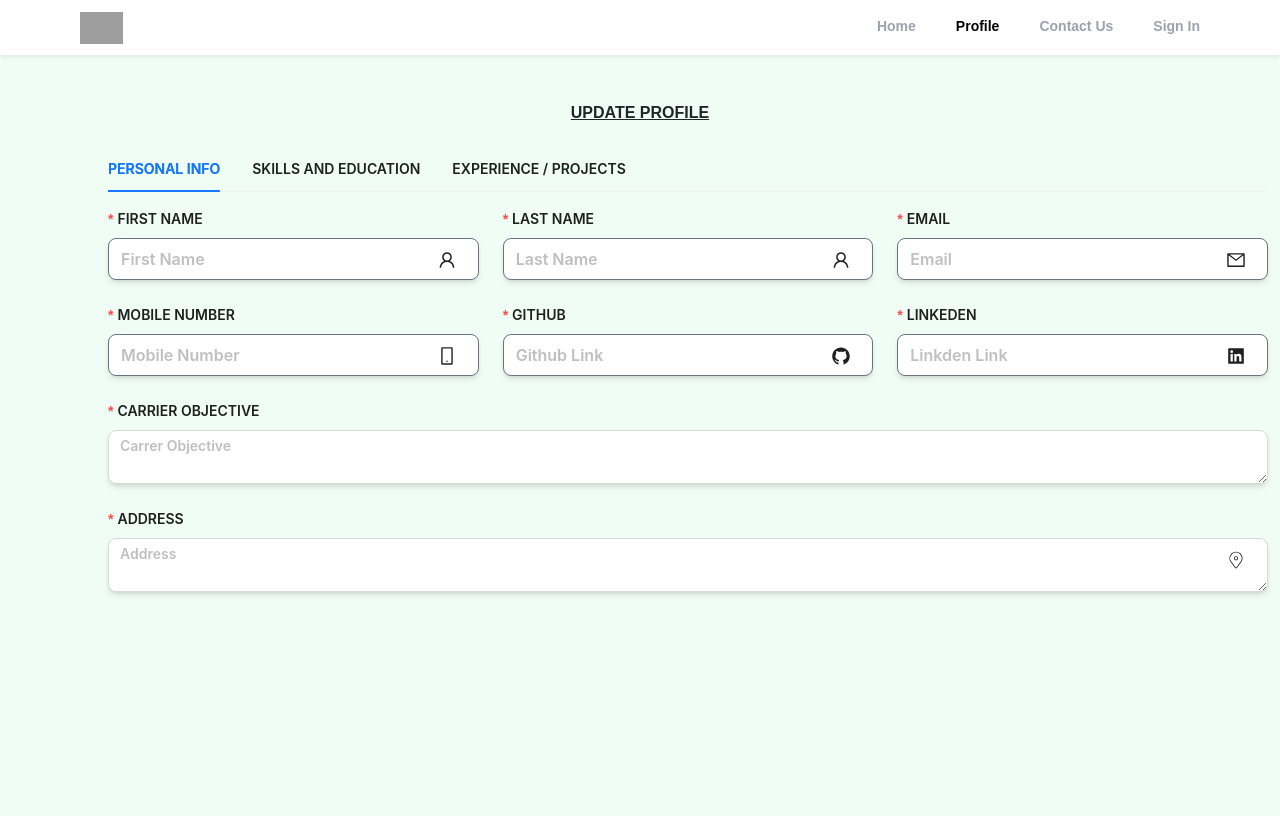
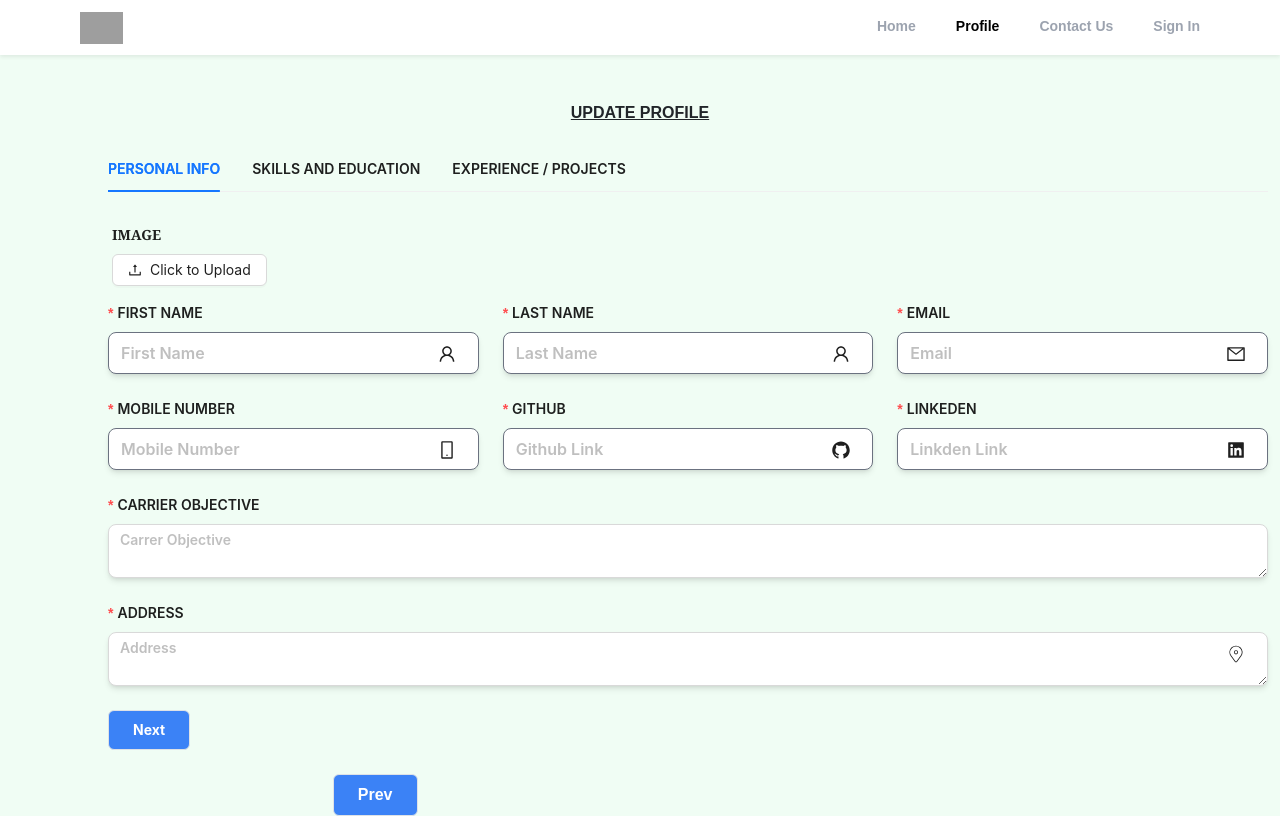
Before and after one commit to trdxDeepu/Resume_builder-Firebase, a React (Vite) app: page /profile in a window 1280 px wide. Built offline with nearby package versions, Linux system fonts and the light colour scheme; no server answers; sample sign-in values are in the browser's storage; grey boxes are pictures that could not be loaded.

Commit message:
added private route to our profile page and using hooks to make it happen

```diff
--- a/src/App.jsx
+++ b/src/App.jsx
@@ -9,21 +9,24 @@ import ContactUs from "./Pages/ContactUs";
 import Profile from "./Pages/Profile";
 import "react-toastify/dist/ReactToastify.css";
 import { ToastContainer } from "react-toastify";
-import 'bootstrap/dist/css/bootstrap.min.css';
-import 'antd/dist/reset.css';
+import "bootstrap/dist/css/bootstrap.min.css";
+import "antd/dist/reset.css";
+import PrivateRoute from "./Components/PrivateRoute";
 
 function App() {
   return (
     <div className="App">
       <BrowserRouter>
-
         <Header />
         <Routes>
           <Route path="/" element={<Home />} />
+          <Route path="/profile" element={<PrivateRoute />}>
+            <Route path="/profile" element={<Profile />} />
+          </Route>
           <Route path="/sign" element={<SignIn />} />
           <Route path="/signup" element={<Signup />} />
           <Route path="/contact" element={<ContactUs />} />
-          <Route path="/profile" element={<Profile />} />
+
           <Route path="/forgot" element={<ForgotPassword />} />
         </Routes>
       </BrowserRouter>
--- a/src/Components/Personal.jsx
+++ b/src/Components/Personal.jsx
@@ -1,4 +1,5 @@
 import React from "react";
+import { useState } from 'react';
 import { Form } from "antd";
 import { Input } from "antd";
 import { AiFillGithub ,
@@ -8,15 +9,46 @@ import { AiFillGithub ,
    AiOutlineUser
   }
 from "react-icons/ai";
+import { toast } from "react-toastify";
+import { UploadOutlined } from '@ant-design/icons';
+import { Button, message, Upload } from 'antd';
+import {CiLocationOn} from 'react-icons/ci'
 
-import {CiLocationOn} from 'react-icons/ci'
 
 const { TextArea } = Input;
 
 const Personal = () => {
+
+
+
+  const props = {
+    name: 'file',
+    accept:".png, .jpeg, ",
+    action: '',
+        headers: {
+      authorization: 'authorization-text',
+    },
+    onChange(info) {
+      if (info.file.status !== 'uploading') {
+        console.log(info.file, info.fileList);
+      }
+      if (info.file.status === 'done') {
+      toast.success(`${info.file.name} file uploaded successfully`);
+      } else if (info.file.status === 'error') {
+        toast.error(`${info.file.name} file upload failed.`);
+      }
+    },
+  };
+
   return (
-    <div >
+    <div>
       <div className="row ">
+        <div className="m-2 p-2" >
+        <p className="mb-2  font-serif" >Image</p>
+        <Upload {...props}>
+    <Button icon={<UploadOutlined />}>Click to Upload</Button>
+  </Upload>
+  </div>
         <div className="col-md-4">
           <Form.Item
             name="firstName"
--- /dev/null
+++ b/src/Components/PrivateRoute.jsx
@@ -0,0 +1,21 @@
+import React from 'react'
+import { Navigate, Outlet } from 'react-router-dom';
+import {UseAuthState} from '../Hooks/UseAuthState'
+
+
+
+
+const PrivateRoute = () => {
+
+    const {loggedIn , loading} = UseAuthState();
+
+    if(loading) {
+        return <p>loading...</p>
+    }
+
+    return loggedIn ? <Outlet /> : <Navigate to ="/sign" />
+
+
+}
+
+export default PrivateRoute
--- a/src/Components/SkillsAndEducation.jsx
+++ b/src/Components/SkillsAndEducation.jsx
@@ -64,7 +64,7 @@ function SkillsEducation() {
                 onClick={() => add()}
                 block
                 icon={<PlusOutlined />}
-                className="bg-white  text-black "
+
               >
                 Add Education
               </Button>
@@ -113,7 +113,7 @@ function SkillsEducation() {
             <Form.Item >
               <Button
                 type="dashed"
-                className="bg-white  text-black "
+
                 onClick={() => add()}
                 block
                 icon={<PlusOutlined />}
--- /dev/null
+++ b/src/Hooks/UseAuthState.jsx
@@ -0,0 +1,22 @@
+import { getAuth, onAuthStateChanged } from "firebase/auth";
+import { useEffect, useState } from "react";
+
+export const UseAuthState = () => {
+  const [loggedIn, setLoggedIn] = useState(false);
+  const [loading, setLoading] = useState(true);
+
+  useEffect(() => {
+    const auth = getAuth();
+    onAuthStateChanged(auth, (user) => {
+      if (user) {
+        setLoggedIn(true);
+      }
+      setLoading(false);
+    });
+  }, []);
+
+  return {
+    loggedIn,
+    loading,
+  };
+};
--- a/src/Pages/Profile.jsx
+++ b/src/Pages/Profile.jsx
@@ -1,14 +1,24 @@
-import React from "react";
+import React,{useState} from "react";
 import { Form } from "antd";
-import { Tabs } from "antd";
+import { Tabs } from "antd"
 import Personal from "../Components/Personal";
 import SkillsEducation from "../Components/SkillsAndEducation";
 import ExperienceProjects from "../Components/ExperienceProjec";
-
+import {db} from '../Firebase'
+import { getAuth } from "firebase/auth";
+import { doc , setDoc } from 'firebase/firestore'
 
 const { TabPane } = Tabs;
 
 const Profile = () => {
+
+
+
+
+
+
+
+
   return (
     <div className="container ">
       <div className="mt-5 space-x-24">
@@ -17,23 +27,40 @@ const Profile = () => {
         </h2>
         <br />
 
-        <Form className=" text-blue-600 uppercase font-semibold " layout="vertical"  onFinish={()=>{}}>
-
-        <Tabs defaultActiveKey="1">
-            <TabPane tab="Personal Info" key="1">
+        <Form
+          className=" text-blue-600 uppercase font-semibold "
+          layout="vertical"
+          onFinish={() => {}}
+        >
+          <Tabs defaultActiveKey="1">
+            <TabPane tab="Personal Info" key="1" >
               <Personal />
             </TabPane>
             <TabPane tab="Skills and Education" key="2">
-             <SkillsEducation/>
+              <SkillsEducation />
             </TabPane>
             <TabPane tab="Experience / Projects" key="3">
-             <ExperienceProjects/>
+              <ExperienceProjects />
             </TabPane>
           </Tabs>
-
-
+          <button class=" bg-blue-500 hover:bg-blue-700 text-white font-bold py-2 px-4 border border-blue-700 rounded" >
+         Next
+        </button>
         </Form>
       </div>
+      <div className="flex justify-around mt-4">
+      <div className=" mx-14 left-6">
+        {" "}
+        <button class=" bg-blue-500 hover:bg-blue-700 text-white font-bold py-2 px-4 border border-blue-700 rounded">
+          Prev
+        </button>
+      </div>
+      <div className=" ">
+        {" "}
+
+      </div>
+      </div>
+
     </div>
   );
 };
--- /dev/null
+++ b/src/Reducer/UseReducer.jsx
@@ -0,0 +1,12 @@
+export const initialState = null
+
+export const reducer = (state,action) => {
+
+    if(action.type ==="USER") {
+        return action.payload
+    }
+
+    return state ;
+
+
+}
```
